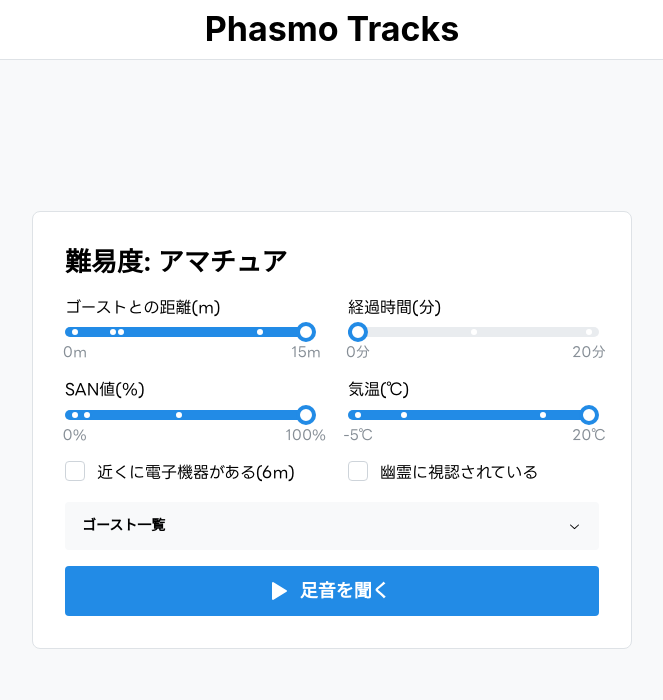
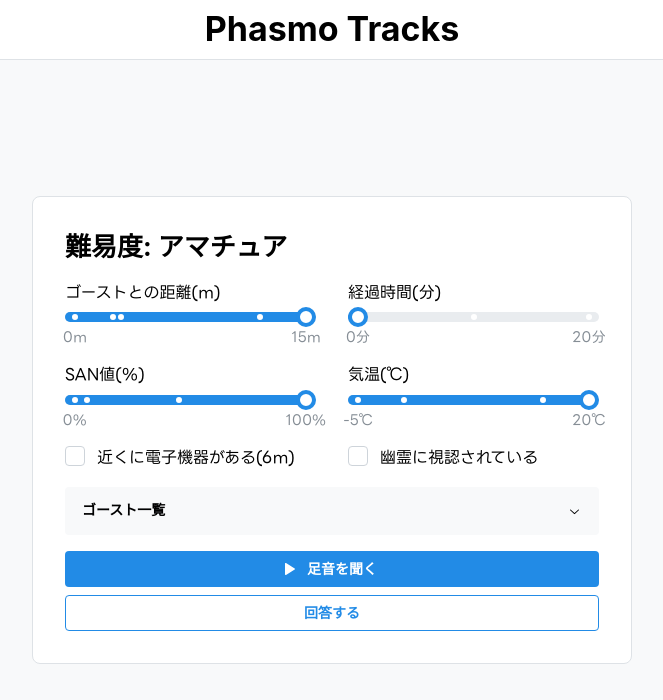
Before and after one commit to RuiOkazaki/phasmo-tracks, a Next.js app: page /quiz in a window 1280 px wide. Shown: the top 700 px of the page, without its empty margins (308-971 px from the left). Built offline with nearby package versions, Linux system fonts and the light colour scheme; a web font is replaced by a local one.

Commit message:
feat: add answer button

```diff
--- a/src/app/(base)/quiz/view.tsx
+++ b/src/app/(base)/quiz/view.tsx
@@ -186,15 +186,21 @@
           </Accordion.Panel>
         </Accordion.Item>
       </Accordion>
+      <Stack gap={8}>
         <Button
           onClick={handlePlay}
-        size="lg"
           leftSection={
-          isPlaying ? <IconPlayerStopFilled /> : <IconPlayerPlayFilled />
+            isPlaying ? (
+              <IconPlayerStopFilled size={16} />
+            ) : (
+              <IconPlayerPlayFilled size={16} />
+            )
           }
         >
           {isPlaying ? '足音を止める' : '足音を聞く'}
         </Button>
+        <Button variant="outline">回答する</Button>
+      </Stack>
     </>
   );
 };
```
Lines whose indentation alone changed are shown as unchanged.
